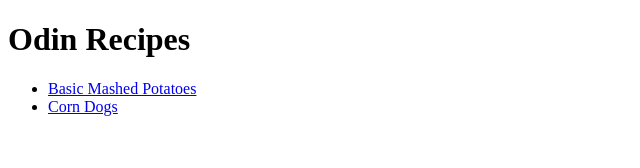
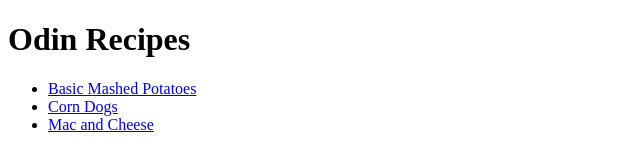
Before and after one commit to MandoArmadillo/odin-recipes, a plain HTML site: page index.html in a window 1280 px wide. Shown: the whole page, without its empty margins (0-640 px from the left). Drawn offline with Linux system fonts and the light colour scheme.

Commit message:
Link Mac and Cheese to Homepage

```diff
--- a/index.html
+++ b/index.html
@@ -10,6 +10,7 @@
     <ul>
         <li><a href="recipes/basic-mashed-potatoes.html">Basic Mashed Potatoes</a></li>
         <li><a href="recipes/corn-dogs.html">Corn Dogs</a></li>
+        <li><a href="recipes/mac-and-cheese.html">Mac and Cheese</a></li>
     </ul>
 </body>
 </html>
```
